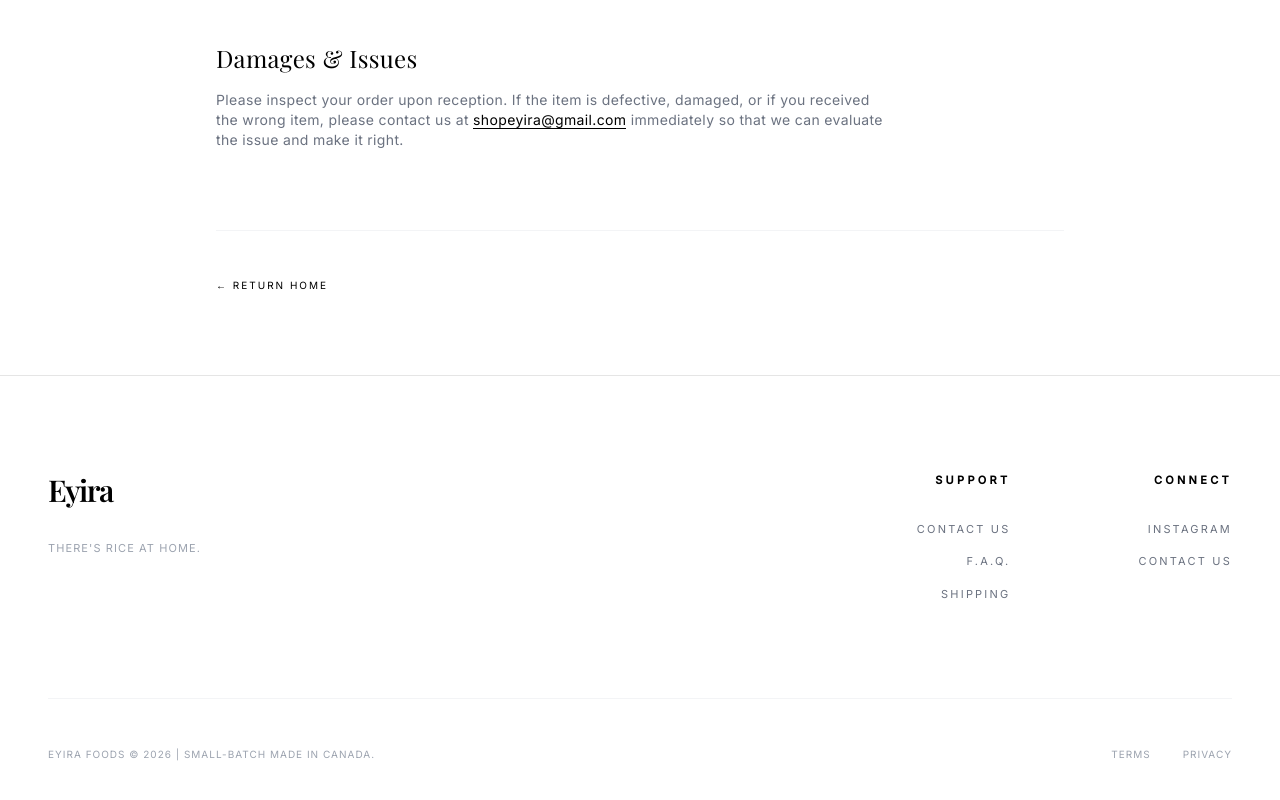
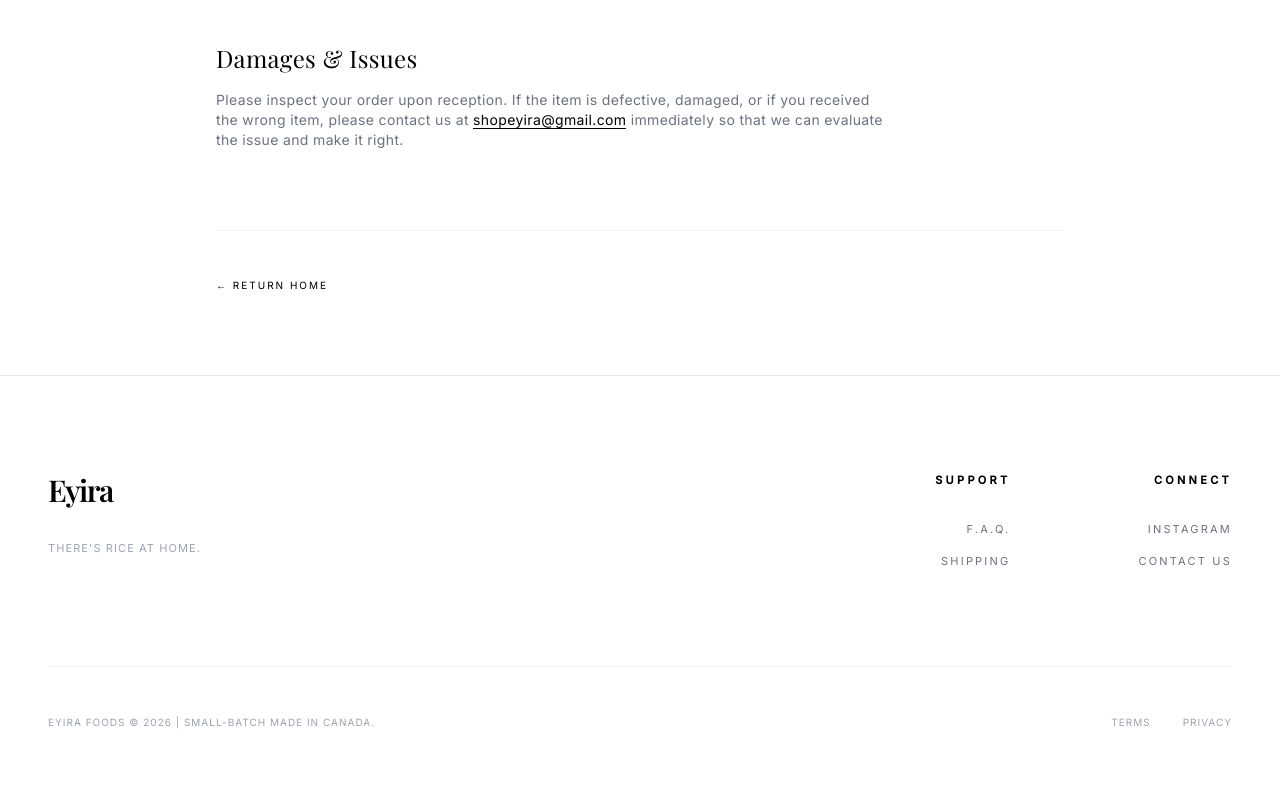
Before and after one commit to sotariye/eyira, a React (Vite) app: page /shipping in a window 1280 px wide. Shown: the part 858-1658 px from the top of the page. Built offline with nearby package versions, Linux system fonts and the light colour scheme; no server answers; a web font is replaced by a local one.

Commit message:
Remove duplicate Contact Us link

```diff
--- a/components/Footer.tsx
+++ b/components/Footer.tsx
@@ -21,7 +21,6 @@ const Footer: React.FC = () => {
             <div>
               <h4 className="font-sans text-[11px] tracking-[0.3em] uppercase text-black font-semibold mb-8">Support</h4>
               <ul className="space-y-4 font-sans text-[11px] tracking-[0.2em] uppercase text-gray-500">
-                <li><a href="mailto:shopeyira@gmail.com" className="hover:text-black transition-colors">Contact Us</a></li>
                 <li><a href="/faq" className="hover:text-black transition-colors">F.A.Q.</a></li>
                 <li><a href="/shipping" className="hover:text-black transition-colors">Shipping</a></li>
               </ul>
```
